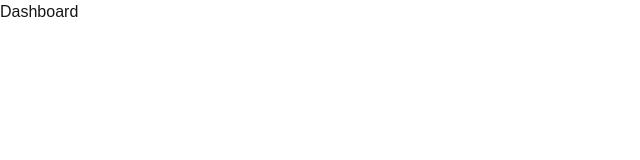
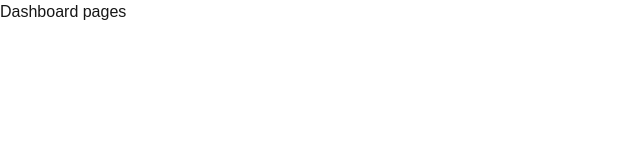
Before and after one commit to prakhar17072004/Health_app, a Next.js app: page /dashboard in a window 1280 px wide. Shown: the top 160 px of the page, without its empty margins (0-640 px from the left). Built offline with nearby package versions, Linux system fonts and the light colour scheme.

Commit message:
Dashboard is added

```diff
--- a/src/app/dashboard/page.tsx
+++ b/src/app/dashboard/page.tsx
@@ -2,7 +2,7 @@ import React from 'react'
 
 function Dashboard() {
   return (
-    <div>Dashboard </div>
+    <div>Dashboard  pages</div>
   )
 }
 
```
